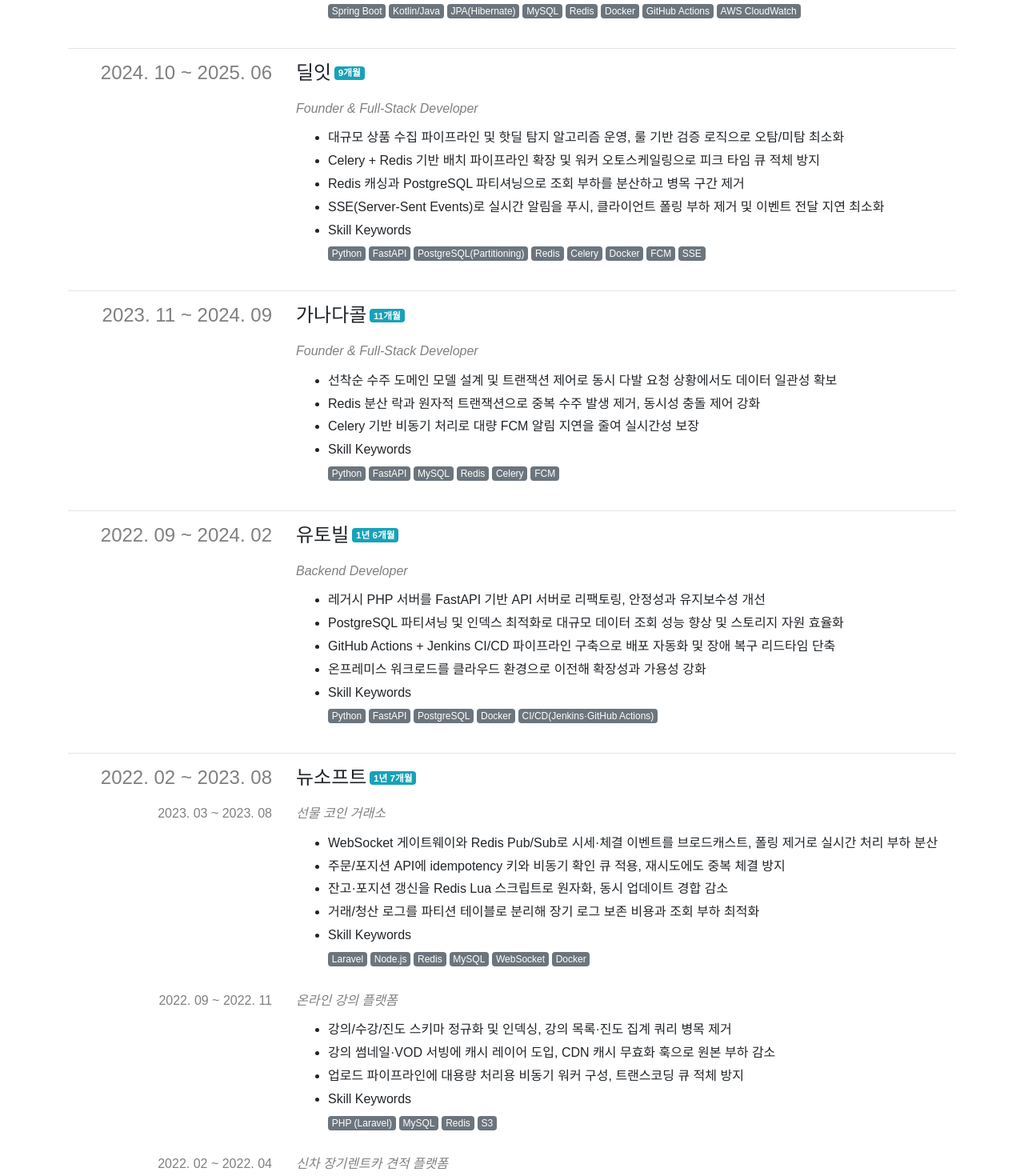
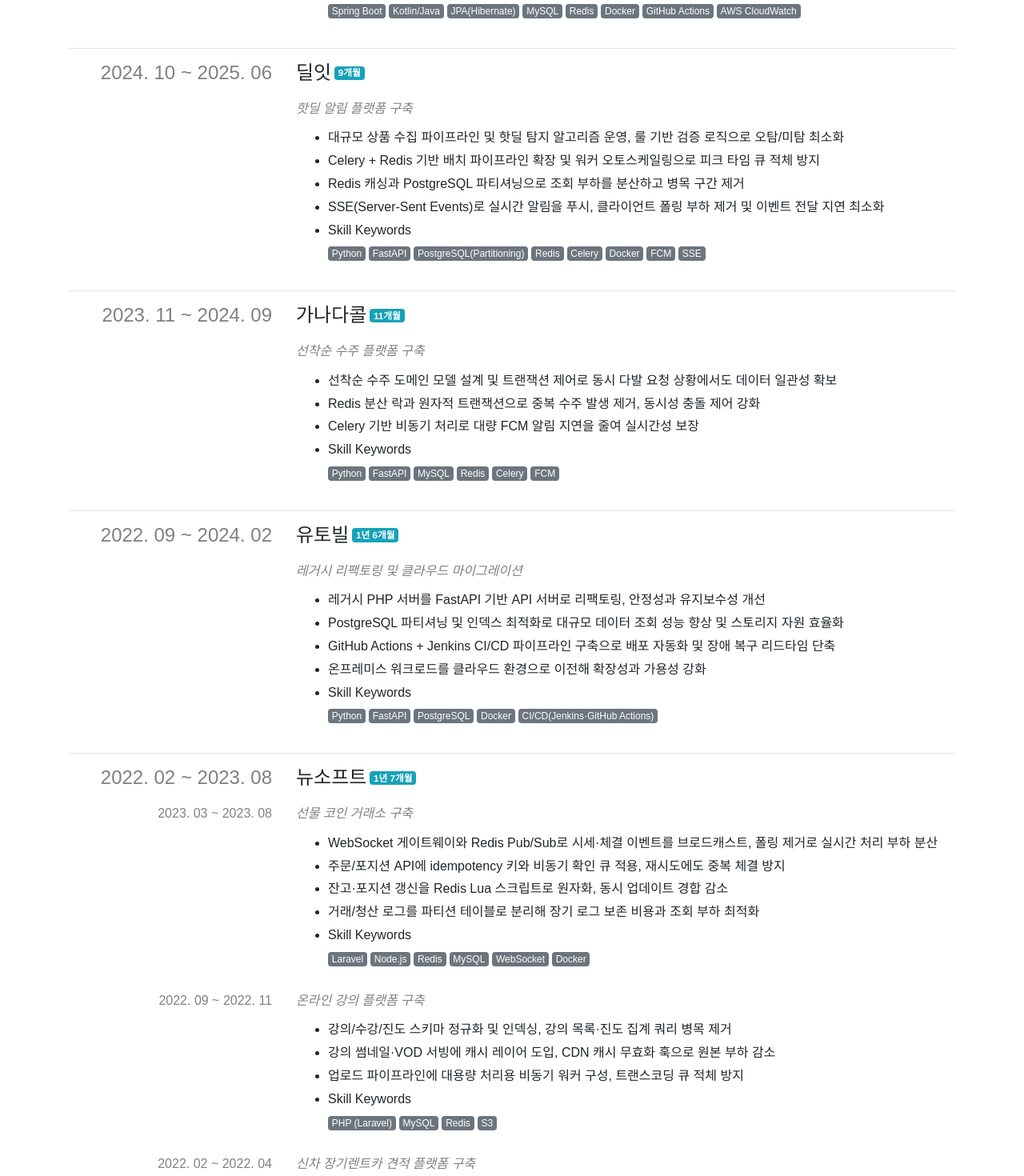
Before and after one commit to yuneast/resume, a Next.js app: page / in a window 1280 px wide. Shown: the part 1440-2910 px from the top of the page at 80% size. Built offline with nearby package versions, Linux system fonts and the light colour scheme; a web font is replaced by a local one.

Commit message:
Update experience.ts

```diff
--- a/payload/experience.ts
+++ b/payload/experience.ts
@@ -10,7 +10,7 @@ const experience: IExperience.Payload = {
       title: '공부선배',
       positions: [
         {
-          title: 'Backend Developer',
+          title: 'Spring Boot API 리플랫폼',
           startedAt: '2025-08',
           descriptions: [
             '레거시 PHP 모놀리식을 Spring Boot API 서버로 리플랫폼, Strangler 패턴 기반 점진적 전환으로 서비스 중단 없이 마이그레이션 완료',
@@ -33,7 +33,7 @@ const experience: IExperience.Payload = {
       title: '딜잇',
       positions: [
         {
-          title: 'Founder & Full-Stack Developer',
+          title: '핫딜 알림 플랫폼 구축',
           startedAt: '2024-10',
           endedAt: '2025-06',
           descriptions: [
@@ -59,7 +59,7 @@ const experience: IExperience.Payload = {
       title: '가나다콜',
       positions: [
         {
-          title: 'Founder & Full-Stack Developer',
+          title: '선착순 수주 플랫폼 구축',
           startedAt: '2023-11',
           endedAt: '2024-09',
           descriptions: [
@@ -82,7 +82,7 @@ const experience: IExperience.Payload = {
       title: '유토빌',
       positions: [
         {
-          title: 'Backend Developer',
+          title: '레거시 리팩토링 및 클라우드 마이그레이션',
           startedAt: '2022-09',
           endedAt: '2024-02',
           descriptions: [
@@ -105,7 +105,7 @@ const experience: IExperience.Payload = {
       title: '뉴소프트',
       positions: [
         {
-          title: '선물 코인 거래소',
+          title: '선물 코인 거래소 구축',
           startedAt: '2023-03',
           endedAt: '2023-08',
           descriptions: [
@@ -124,7 +124,7 @@ const experience: IExperience.Payload = {
           ],
         },
         {
-          title: '온라인 강의 플랫폼',
+          title: '온라인 강의 플랫폼 구축',
           startedAt: '2022-09',
           endedAt: '2022-11',
           descriptions: [
@@ -140,7 +140,7 @@ const experience: IExperience.Payload = {
           ],
         },
         {
-          title: '신차 장기렌트카 견적 플랫폼',
+          title: '신차 장기렌트카 견적 플랫폼 구축',
           startedAt: '2022-02',
           endedAt: '2022-04',
           descriptions: [
```
